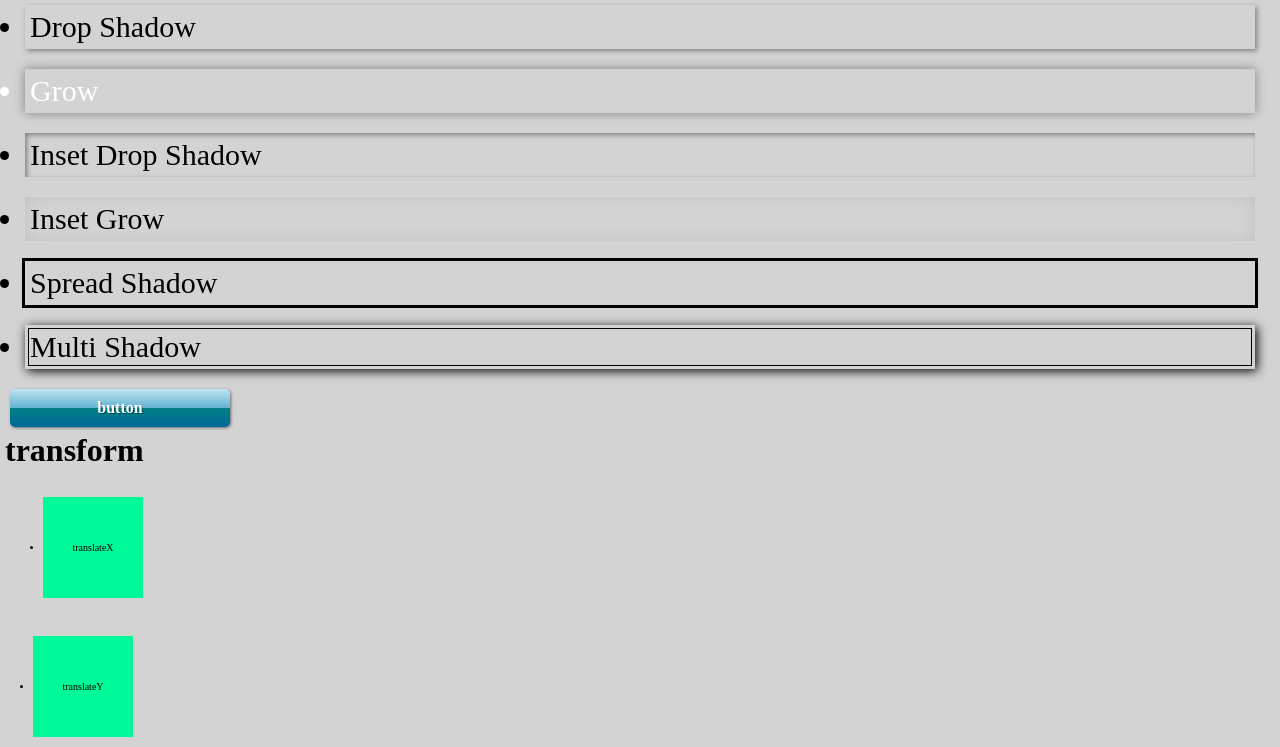
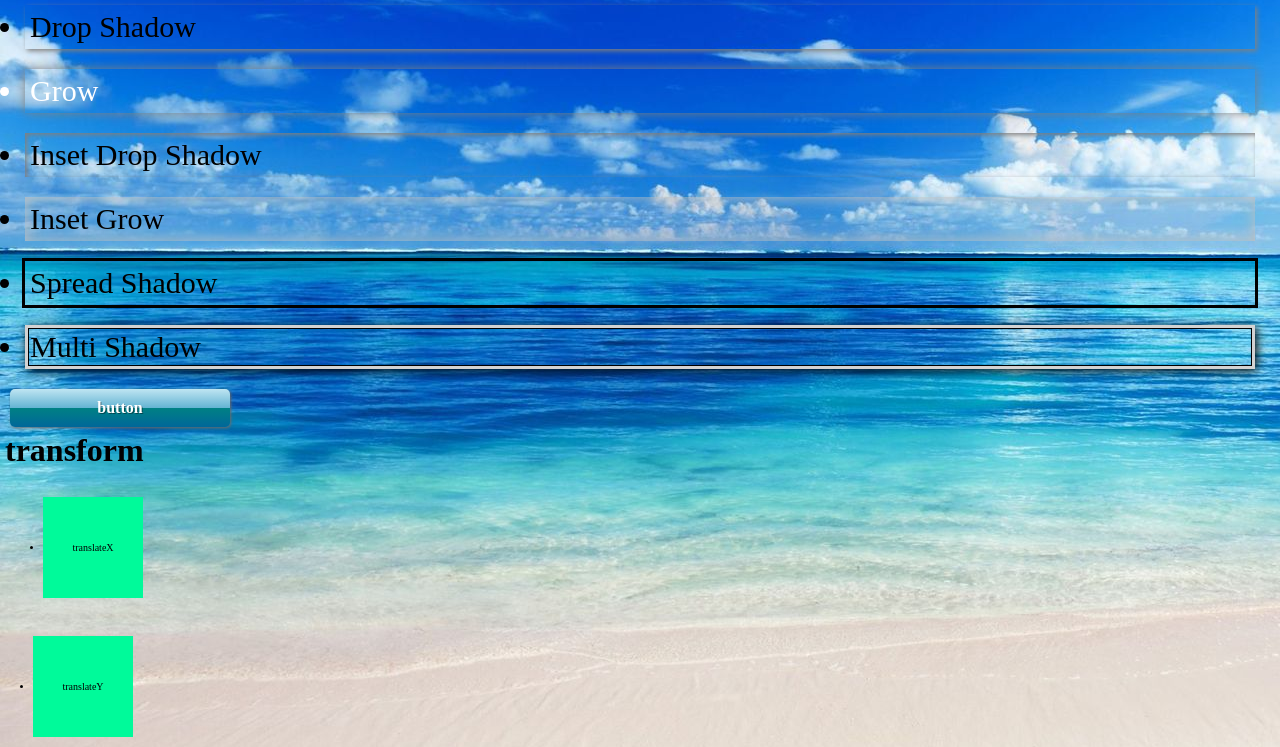
Before and after one commit to miraishinohara/2016web1-9, a plain HTML site: page index.html in a window 1280 px wide. Shown: the part 298-1045 px from the top of the page. Drawn offline with Linux system fonts and the light colour scheme.

Commit message:
Update default.css

```diff
--- a/css/default.css
+++ b/css/default.css
@@ -123,7 +123,7 @@ body{
   }
 
 body{
-  background-image: url(../img/image.png),url(../img/tai.png);
+  background-image: url(../image.png),url(../tai.png);
     backgriybd-repeat: no-repeat, no-repoat;
     background-color: lightgrey;
     margin: 5px;
```
